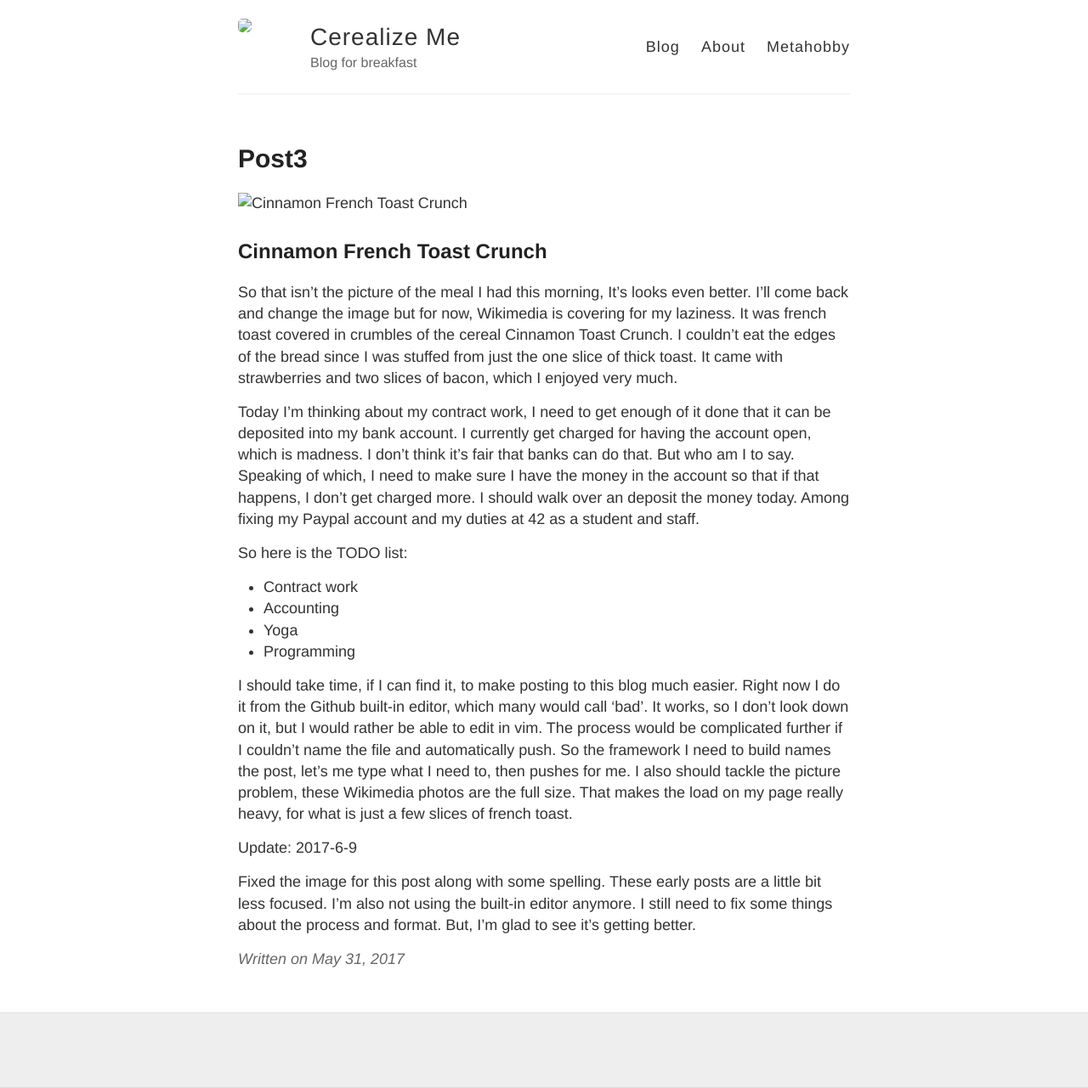
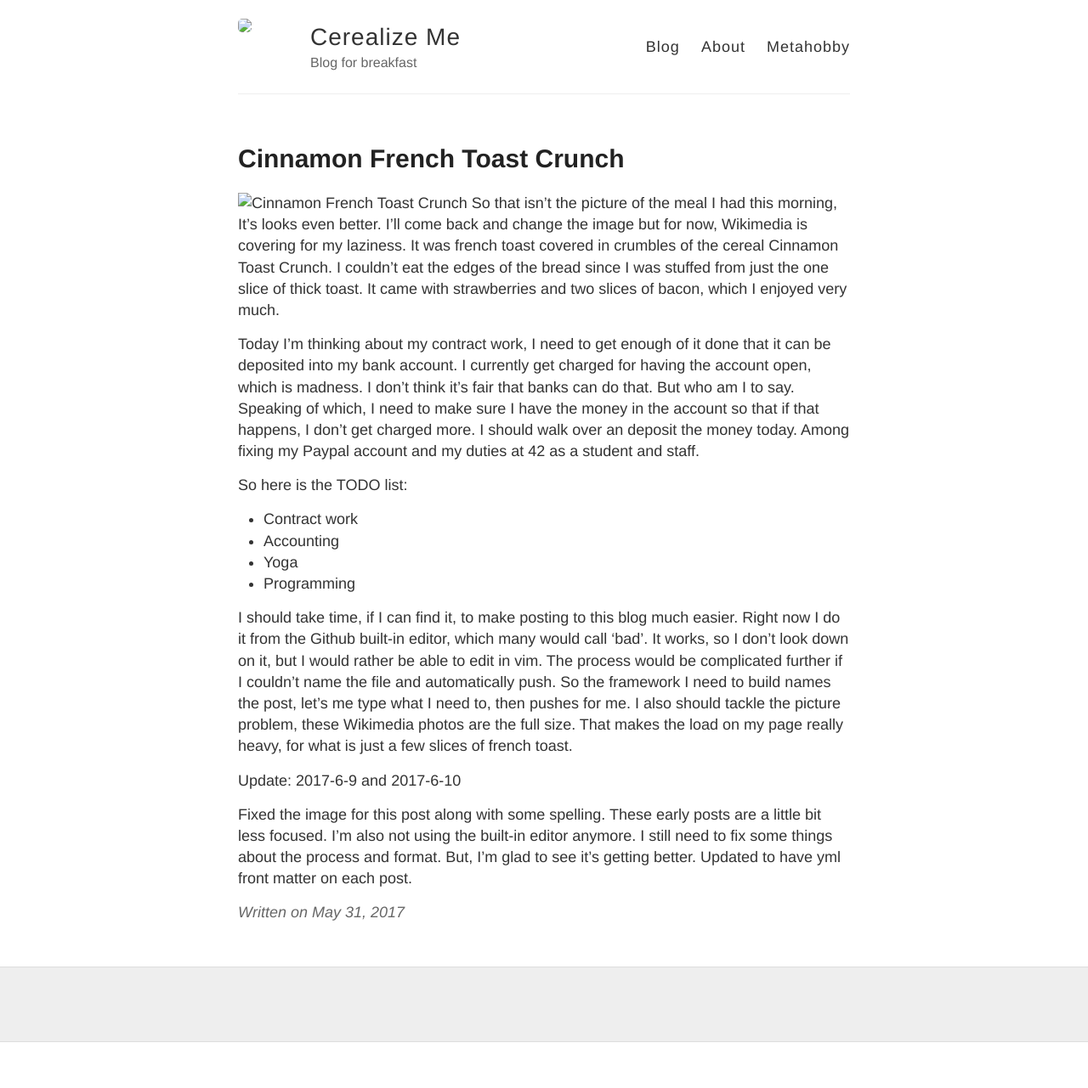
Before and after one commit to qst0/cerealize.me, a Jekyll site: the page built from _posts/2017-5-31-post3.md, in a window 1280 px wide. Shown: the whole page at 85% size. Built offline with Jekyll 4.4.1, drawn with Linux system fonts in a browser that asks for light colours; our own code applies the rules of GitHub Pages for plain Markdown files; comment, search, counter and statistics services are not loaded; after the commit the page ends 1227 px from its top, so only the background shows below that.

```diff
--- a/_posts/2017-5-31-post3.md
+++ b/_posts/2017-5-31-post3.md
@@ -1,6 +1,9 @@
+---
+layout: post
+title: Cinnamon French Toast Crunch
+date: 2017-5-31
+---
 ![Cinnamon French Toast Crunch](images/2017-5-31.jpg)
-## Cinnamon French Toast Crunch
-
 So that isn't the picture of the meal I had this morning, It's looks even better.
 I'll come back and change the image but for now, Wikimedia is covering for my laziness.
 It was french toast covered in crumbles of the cereal Cinnamon Toast Crunch.
@@ -30,10 +33,11 @@ So the framework I need to build names the post, let's me type what I need to, t
 I also should tackle the picture problem, these Wikimedia photos are the full size.
 That makes the load on my page really heavy, for what is just a few slices of french toast.
 
-Update: 2017-6-9
+Update: 2017-6-9 and 2017-6-10
 
 Fixed the image for this post along with some spelling.
 These early posts are a little bit less focused.
 I'm also not using the built-in editor anymore.
 I still need to fix some things about the process and format.
 But, I'm glad to see it's getting better.
+Updated to have yml front matter on each post.
```
Also changed, not shown: _posts/2017-5-28-post1.md (+1 -1 lines), _posts/2017-5-30-post2.md (+7 -3 lines).
